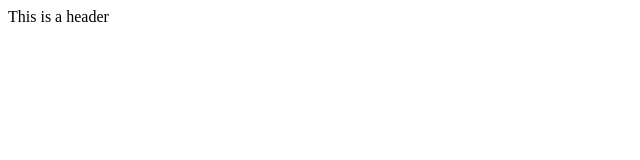
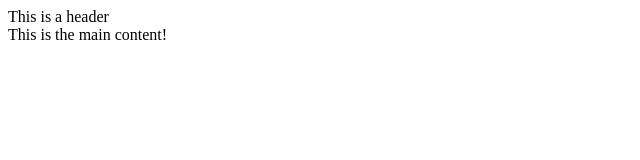
Before and after one commit to StevenCesario/group-project-FSU, a plain HTML site: page index.html in a window 1280 px wide. Shown: the whole page, without its empty margins (0-640 px from the left). Drawn offline with Linux system fonts and the light colour scheme.

Commit message:
Made a main

```diff
--- a/index.html
+++ b/index.html
@@ -9,6 +9,9 @@
     <header>
         This is a header
     </header>
+    <main>
+        This is the main content!
+    </main>
 
 </body>
 </html>
```
